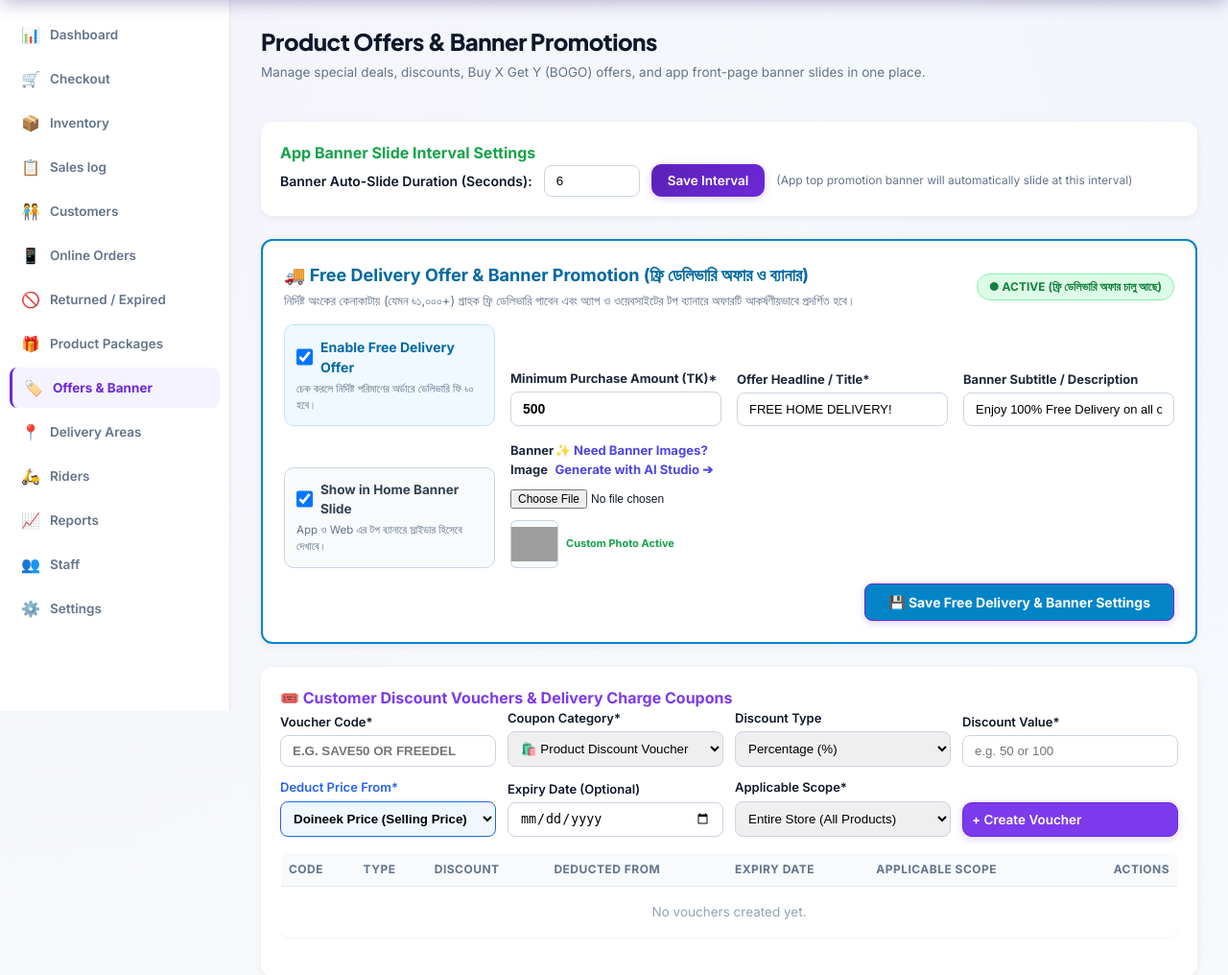
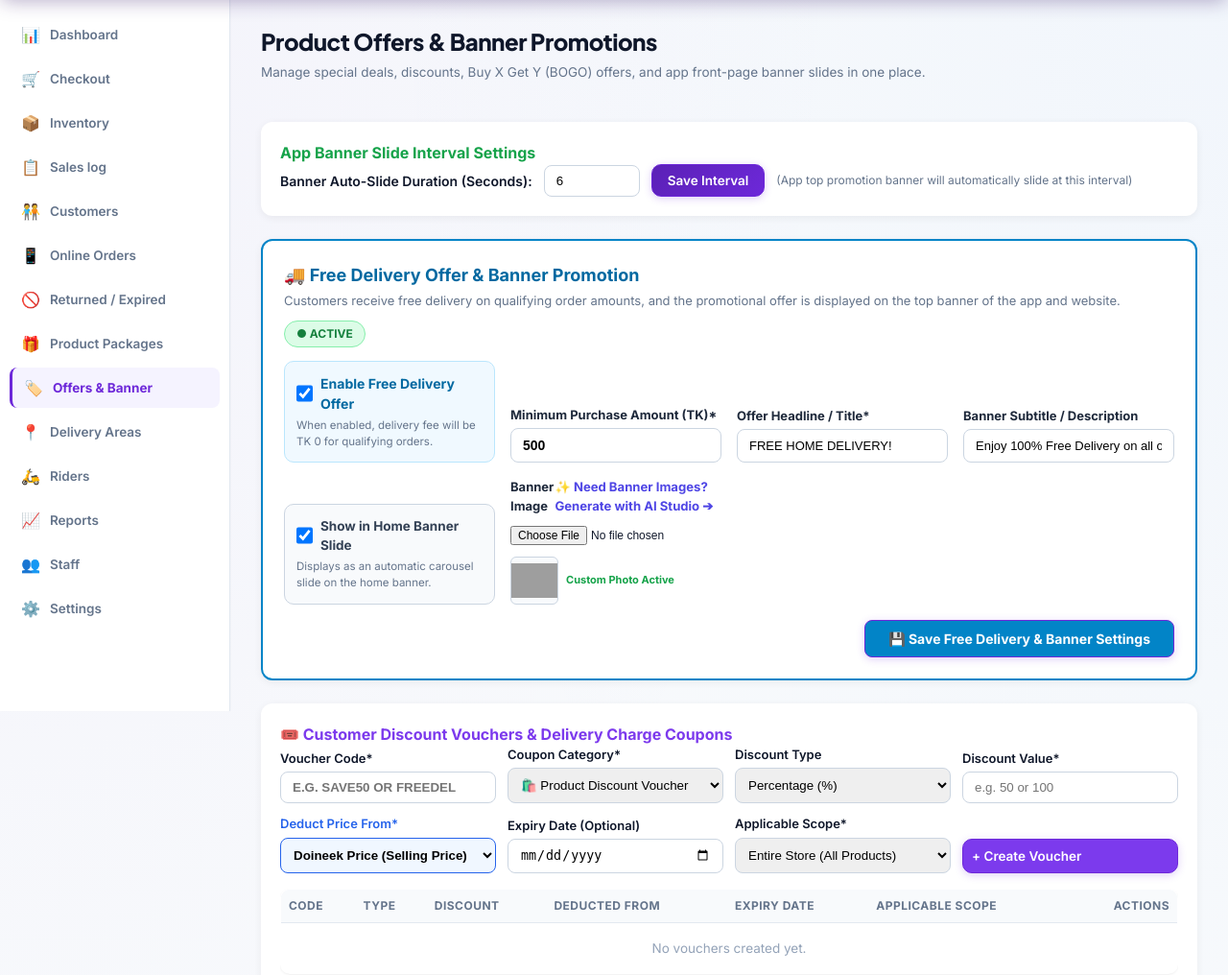
Before and after one commit to doineek/supershop, a Flask app: page /offers in a window 1280 px wide. Shown: the part 59-1075 px from the top of the page at 96% size. Run offline with Flask 3, Linux system fonts and the light colour scheme; a user stored in the database is signed in; data comes from the database, SQL or seed files in the repository; data that the repository does not hold is empty; grey boxes are pictures that could not be loaded.

Commit message:
Keep Free Delivery Offer & Banner Promotion strictly in English

```diff
--- a/templates/offers.html
+++ b/templates/offers.html
@@ -24,19 +24,19 @@
   <div style="display:flex; justify-content:space-between; align-items:center; flex-wrap:wrap; gap:10px; margin-bottom:14px;">
     <div>
       <h3 style="margin:0; color:#0369a1; font-size:18px; display:flex; align-items:center; gap:8px;">
-        <span>🚚 Free Delivery Offer & Banner Promotion (ফ্রি ডেলিভারি অফার ও ব্যানার)</span>
+        <span>🚚 Free Delivery Offer & Banner Promotion</span>
       </h3>
       <p style="margin:4px 0 0 0; font-size:13px; color:#64748b;">
-        নির্দিষ্ট অংকের কেনাকাটায় (যেমন ৳১,০০০+) গ্রাহক ফ্রি ডেলিভারি পাবেন এবং অ্যাপ ও ওয়েবসাইটের টপ ব্যানারে অফারটি আকর্ষণীয়ভাবে প্রদর্শিত হবে।
+        Customers receive free delivery on qualifying order amounts, and the promotional offer is displayed on the top banner of the app and website.
       </p>
     </div>
     {% if (settings.get('free_delivery_active') or '0') == '1' %}
       <span style="background:#dcfce7; color:#15803d; font-weight:800; font-size:12px; padding:4px 12px; border-radius:20px; border:1px solid #86efac;">
-        ● ACTIVE (ফ্রি ডেলিভারি অফার চালু আছে)
+        ● ACTIVE
       </span>
     {% else %}
       <span style="background:#fee2e2; color:#b91c1c; font-weight:800; font-size:12px; padding:4px 12px; border-radius:20px; border:1px solid #fca5a5;">
-        ○ INACTIVE (অফারের সময় বন্ধ)
+        ○ INACTIVE
       </span>
     {% endif %}
   </div>
@@ -49,7 +49,7 @@
         <input type="checkbox" name="free_delivery_active" value="1" {{ 'checked' if (settings.get('free_delivery_active') or '0') == '1' }} style="width:18px; height:18px;">
         <span>Enable Free Delivery Offer</span>
       </label>
-      <div style="font-size:11.5px; color:#64748b; margin-top:4px;">চেক করলে নির্দিষ্ট পরিমাণের অর্ডারে ডেলিভারি ফি ৳০ হবে।</div>
+      <div style="font-size:11.5px; color:#64748b; margin-top:4px;">When enabled, delivery fee will be TK 0 for qualifying orders.</div>
     </div>
 
     <!-- Min Order Amount -->
@@ -76,7 +76,7 @@
         <input type="checkbox" name="free_delivery_show_banner" value="1" {{ 'checked' if (settings.get('free_delivery_show_banner') or '1') == '1' }} style="width:18px; height:18px;">
         <span>Show in Home Banner Slide</span>
       </label>
-      <div style="font-size:11.5px; color:#64748b; margin-top:4px;">App ও Web এর টপ ব্যানারে স্লাইডার হিসেবে দেখাবে।</div>
+      <div style="font-size:11.5px; color:#64748b; margin-top:4px;">Displays as an automatic carousel slide on the home banner.</div>
     </div>
 
     <!-- Custom Banner Image Selector -->
--- a/templates/online_invoice.html
+++ b/templates/online_invoice.html
@@ -178,7 +178,7 @@
       <td style="text-align: right;">
         {% if order.delivery_charge == 0 or order.delivery_charge == 0.0 %}
           <span style="color: #15803d; font-weight: 800; background: #dcfce7; border: 1px solid #86efac; padding: 2px 8px; border-radius: 6px; font-size: 0.85rem;">
-            FREE (৳০ - Free Delivery Offer)
+            FREE (Free Delivery Offer)
           </span>
         {% else %}
           <strong>TK {{ "%.2f"|format(order.delivery_charge) }}</strong>
--- a/templates/sale_receipt.html
+++ b/templates/sale_receipt.html
@@ -74,7 +74,7 @@
   {% elif (sale.channel == 'Online') or (sale.delivery_charge is defined and sale.delivery_charge == 0 and sale.invoice_number and 'ONLINE' in sale.invoice_number) %}
   <div class="receipt-line" style="border-bottom:none;">
     <span>Delivery Charge</span>
-    <span style="font-weight:bold; color:#16a34a;">FREE (৳০)</span>
+    <span style="font-weight:bold; color:#16a34a;">FREE (TK 0.00)</span>
   </div>
   {% endif %}
   {% if sale.vat_amount and sale.vat_amount > 0 %}
--- a/templates/sale_receipt_print.html
+++ b/templates/sale_receipt_print.html
@@ -110,7 +110,7 @@
   {% if sale.delivery_charge and sale.delivery_charge > 0 %}
   <div class="total-row"><span>+ Delivery Charge:</span><span>{{ "%.2f"|format(sale.delivery_charge) }}</span></div>
   {% elif (sale.channel == 'Online') or (sale.delivery_charge is defined and sale.delivery_charge == 0 and sale.invoice_number and 'ONLINE' in sale.invoice_number) %}
-  <div class="total-row"><span>+ Delivery Charge:</span><span style="font-weight:bold; color:#16a34a;">FREE (৳০)</span></div>
+  <div class="total-row"><span>+ Delivery Charge:</span><span style="font-weight:bold; color:#16a34a;">FREE (TK 0.00)</span></div>
   {% endif %}
   {% if sale.vat_amount and sale.vat_amount > 0 %}
   <div class="total-row"><span>+ VAT:</span><span>{{ "%.2f"|format(sale.vat_amount) }}</span></div>
```
